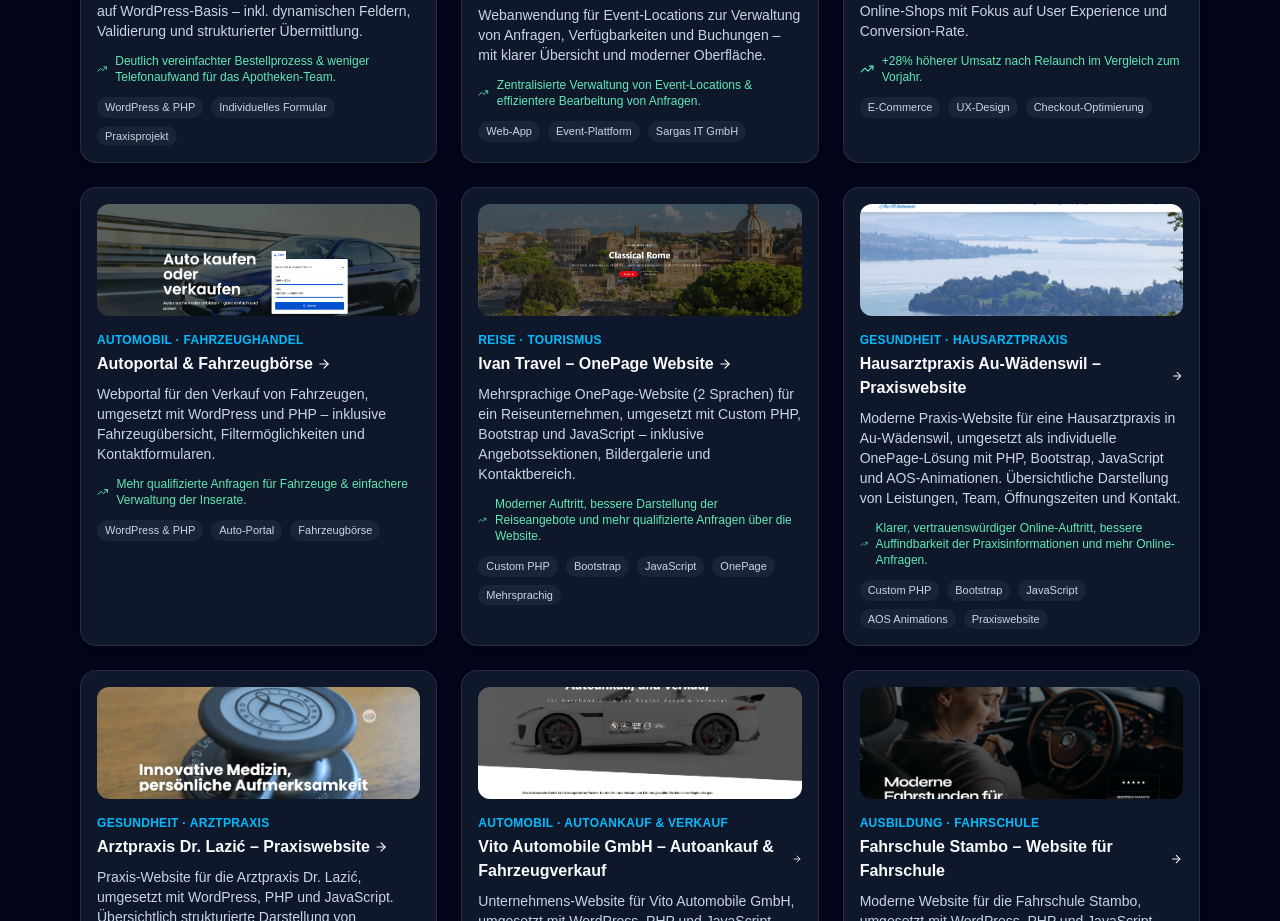
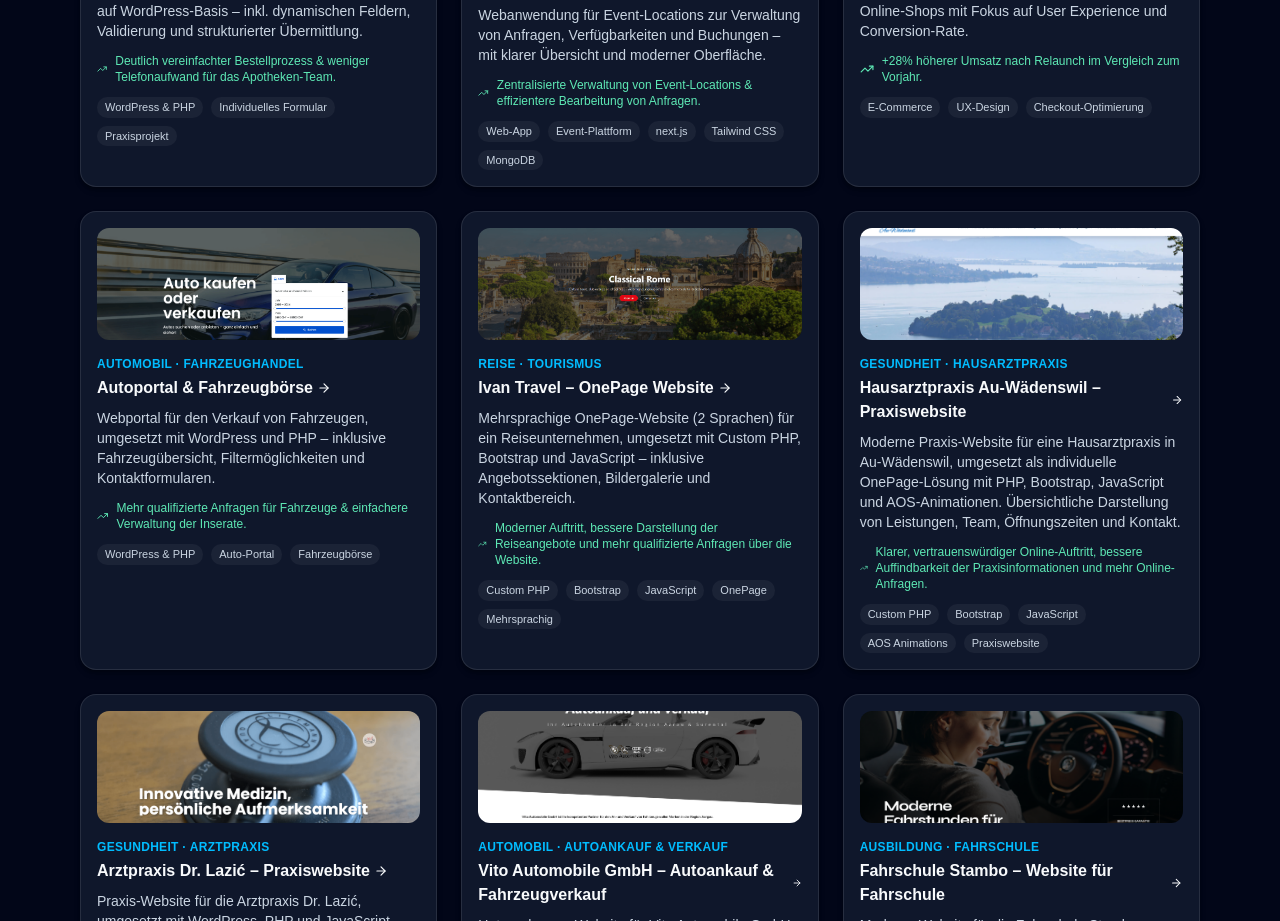
Before and after one commit to miodragpetrovic/sargasweb, a Next.js app: page /portfolio in a window 1280 px wide. Shown: the part 1000-1921 px from the top of the page. Built offline with nearby package versions, Linux system fonts and the light colour scheme.

Commit message:
portfolio

```diff
--- a/app/portfolio/PortfolioClient.tsx
+++ b/app/portfolio/PortfolioClient.tsx
@@ -58,7 +58,7 @@ const projects: Project[] = [
       "Webanwendung für Event-Locations zur Verwaltung von Anfragen, Verfügbarkeiten und Buchungen – mit klarer Übersicht und moderner Oberfläche.",
     result:
       "Zentralisierte Verwaltung von Event-Locations & effizientere Bearbeitung von Anfragen.",
-    tags: ["Web-App", "Event-Plattform", "Sargas IT GmbH"],
+    tags: ["Web-App", "Event-Plattform", "next.js", "Tailwind CSS", "MongoDB"],
     color: "from-violet-500/60 via-slate-700 to-slate-900",
     image: "/img/event-exclusive.png", // screenshot EventExclusive
     url: "https://eventexclusive-com.vercel.app/",
```
